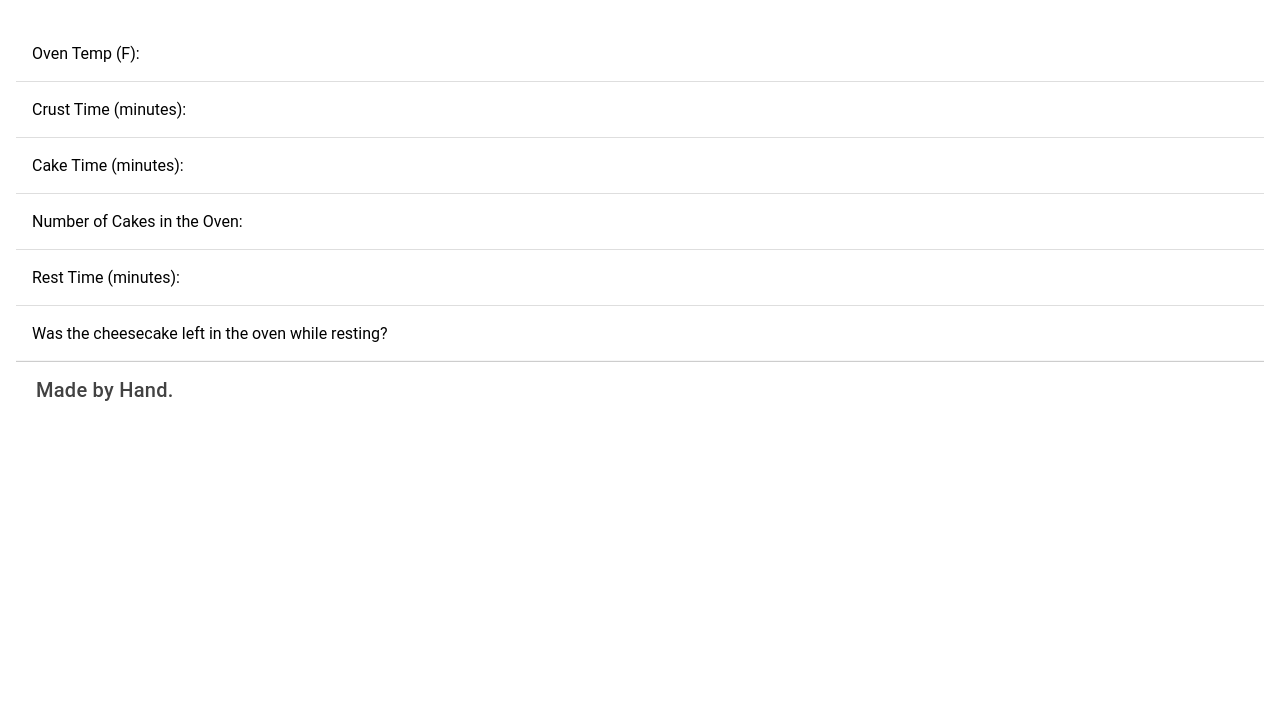
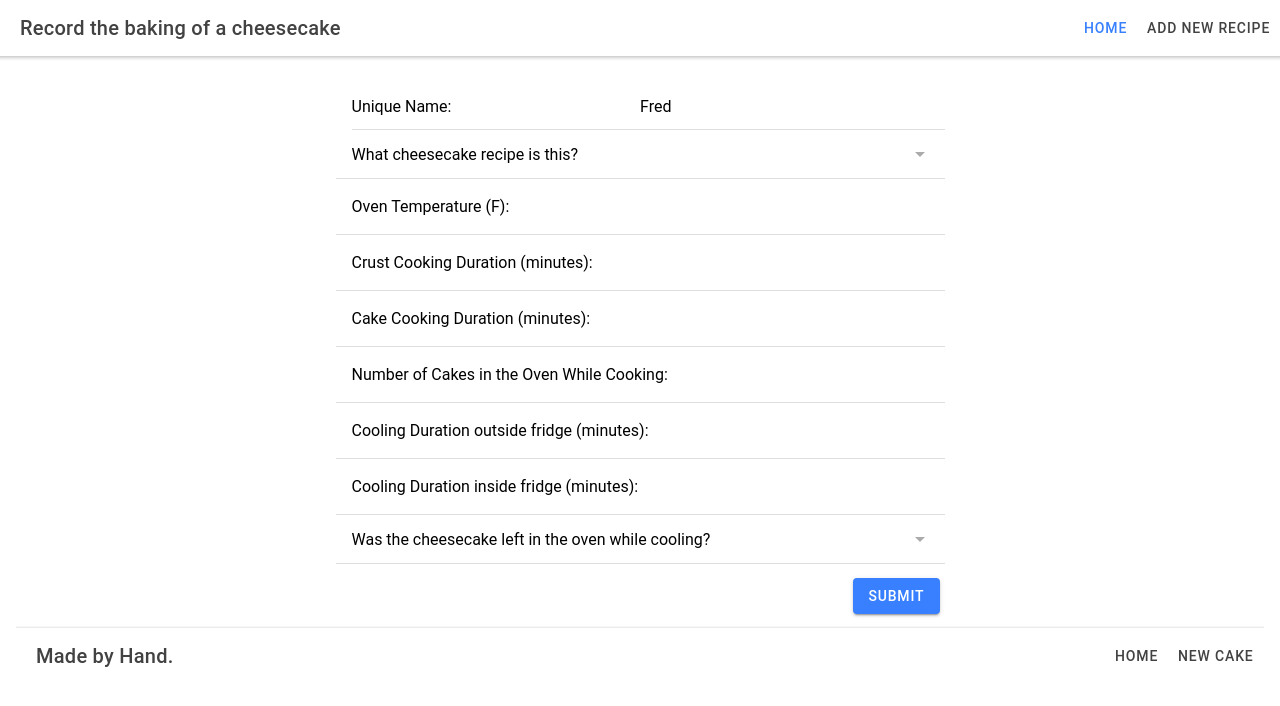
Before and after one commit to Tsangares/zscakes, a React (Create React App) app: page /input in a window 1280 px wide. Shown: the top 706 px of the page. Built offline with nearby package versions, Linux system fonts and the light colour scheme.

Commit message:
Working on input fields.

```diff
--- a/src/pages/NewCake.tsx
+++ b/src/pages/NewCake.tsx
@@ -1,6 +1,6 @@
 // eslint-disable-next-line
-import { IonInput,IonImg,IonAvatar,IonItemDivider,IonItemGroup,IonNote,IonGrid,IonRow,IonCol,IonButton, IonCard, IonChip, IonCardContent, IonCardHeader, IonCardSubtitle, IonCardTitle, IonContent, IonIcon, IonItem, IonLabel,IonButtons,IonSlides,IonSlide, IonHeader, IonPage, IonTitle, IonToolbar } from '@ionic/react';
-import React from 'react';
+import { IonFab,IonFabButton,IonSelect, IonSelectOption,IonInput,IonImg,IonAvatar,IonItemDivider,IonItemGroup,IonNote,IonGrid,IonRow,IonCol,IonButton, IonCard, IonChip, IonCardContent, IonCardHeader, IonCardSubtitle, IonCardTitle, IonContent, IonIcon, IonItem, IonLabel,IonButtons,IonSlides,IonSlide, IonHeader, IonPage, IonTitle, IonToolbar } from '@ionic/react';
+import React, {useState} from 'react';
 import Footer from './components/Footer';
 
 interface InputProps{
@@ -10,31 +10,70 @@ const Entry = (props: InputProps) => {
     return (
         <IonItem>
           <IonLabel position="floating">{props.label}</IonLabel>
-          <IonInput></IonInput>
+          <IonInput type="number"  ></IonInput>
         </IonItem>
-    )
+    );
+};
+/*
+const submitSurvey = ()=>{
+    fetch()
 }
-const Home: React.FC = () => {
+*/
+const NewCake: React.FC = () => {
+    const [state, setState] = useState(0);
     return (
 	<IonPage>
+          <IonHeader>
+            <IonToolbar>
+              <IonButtons>
+                <IonTitle>Record the baking of a cheesecake</IonTitle>
+                <a href="/"><IonButton>Home</IonButton></a>
+                <IonButton>Add New Recipe</IonButton>
+              </IonButtons>
+            </IonToolbar>
+          </IonHeader>
           <IonContent className="ion-padding">
             <IonGrid>
-
+              <IonRow>
+                <IonCol size-xs="12" size-lg="6" offset-lg="3">
+                  <IonItemGroup >
+                    <IonItem>
+                      <IonLabel>Unique Name:</IonLabel>
+                      <IonLabel id="unique-name">Fred</IonLabel>
+                    </IonItem>
+                    <IonItem>
+                      <IonLabel >What cheesecake recipe is this?</IonLabel>
+                      <IonSelect>
+                        <IonSelectOption value="apple_cider">Apple Cider</IonSelectOption>
+                        <IonSelectOption value="brown_sugar">Brown Sugar</IonSelectOption>
+                      </IonSelect>
+                    </IonItem>
+                    <Entry label="Oven Temperature (F):"/>
+                    <Entry label="Crust Cooking Duration (minutes):"/>
+                    <Entry label="Cake Cooking Duration (minutes):"/>
+                    <Entry label="Number of Cakes in the Oven While Cooking:"/>
+                    <Entry label="Cooling Duration outside fridge (minutes):"/>
+                    <Entry label="Cooling Duration inside fridge (minutes):"/>
+                    <IonItem>
+                      <IonLabel >Was the cheesecake left in the oven while cooling?</IonLabel>
+                      <IonSelect>
+                        <IonSelectOption value="yes">Yes</IonSelectOption>
+                        <IonSelectOption value="no">No</IonSelectOption>
+                      </IonSelect>
+                    </IonItem>
+                  </IonItemGroup>
+                </IonCol>
+              </IonRow>
+              <IonRow>
+                <IonCol offset-lg="8" offset-xs="9">
+                  <IonButton >Submit</IonButton>
+                </IonCol>
+              </IonRow>
             </IonGrid>
-            <IonItemGroup>
-              <Entry label="Oven Temp (F):"/>
-              <Entry label="Crust Time (minutes):"/>
-              <Entry label="Cake Time (minutes):"/>
-              <Entry label="Number of Cakes in the Oven:"/>
-              <Entry label="Rest Time (minutes):"/>
-              <Entry label="Was the cheesecake left in the oven while resting?"/>
-
-            </IonItemGroup>
             <Footer />
           </IonContent>
-
 	</IonPage>
     );
 };
 
-export default Home;
+export default NewCake;
--- a/src/pages/components/Footer.tsx
+++ b/src/pages/components/Footer.tsx
@@ -6,7 +6,11 @@ const Toolbar: React.FC = () => {
     return (
         <IonFooter>
           <IonToolbar>
-            <IonTitle>Made by Hand.</IonTitle>
+            <IonButtons>
+              <IonTitle>Made by Hand.</IonTitle>
+              <IonButton href="/">Home</IonButton>
+              <IonButton href="/input">New Cake</IonButton>
+            </IonButtons>
           </IonToolbar>
         </IonFooter>
     );
--- a/src/pages/components/Toolbar.tsx
+++ b/src/pages/components/Toolbar.tsx
@@ -8,8 +8,9 @@ const Toolbar: React.FC = () => {
           <IonToolbar>
             <IonButtons>
               <IonTitle>Z's Cakes</IonTitle>
-              <a href="/home#cakes"><IonButton>Cakes</IonButton></a>
-              <a href="/home#about"><IonButton>About</IonButton></a>
+              <IonButton href="">Home</IonButton>
+              <IonButton href="/home#cakes">Cakes</IonButton>
+              <IonButton href="/home#about">About</IonButton>
             </IonButtons>
           </IonToolbar>
 	</IonHeader>
```
